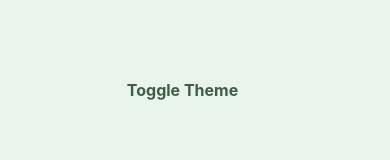
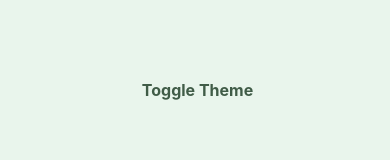
Before and after one commit to daodaojiang622/daodaojiang622-CS5520-FA2024-Vancouver-Assignment2, a React Native app in the folder activity_diet_tracker_app/: screen /Settings in a window 390 px wide. Shown: the part 264-424 px from the top of the page. Built offline with nearby package versions, Linux system fonts and the light colour scheme.

Commit message:
adjusted toggle theme positon

```diff
--- a/activity_diet_tracker_app/Screens/SettingsScreen.js
+++ b/activity_diet_tracker_app/Screens/SettingsScreen.js
@@ -30,5 +30,6 @@ const styles = StyleSheet.create({
   },
   themeButton: {
     marginTop: 250,
+    marginLeft: 30,
   },
 });
```
